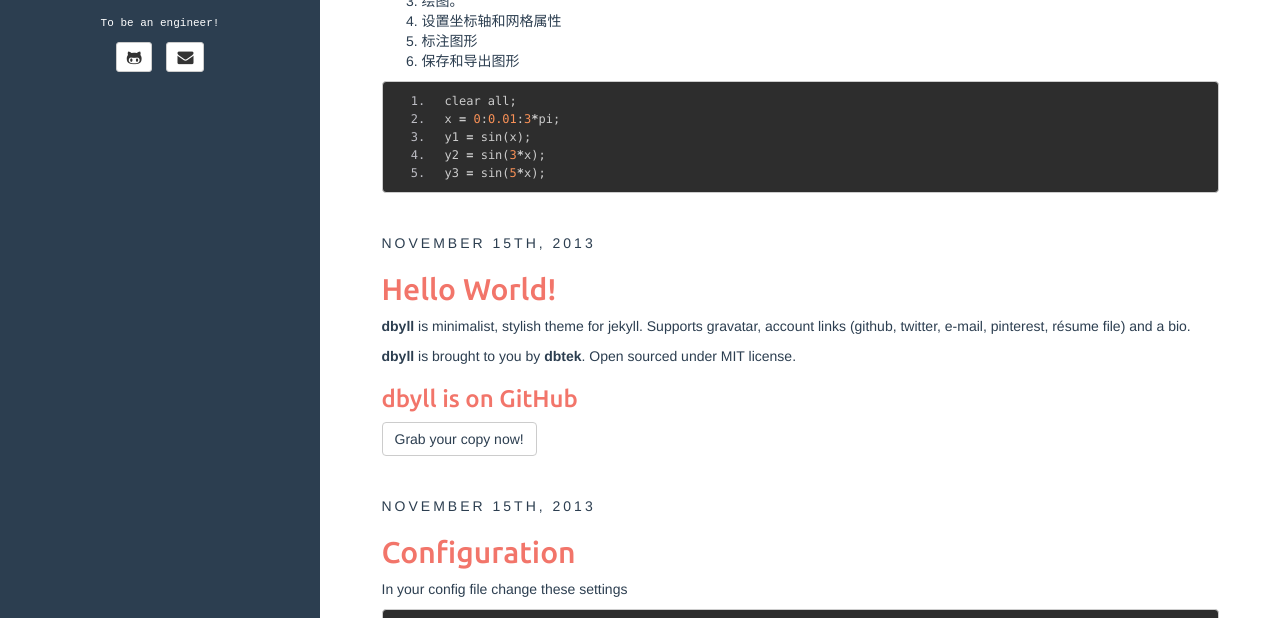
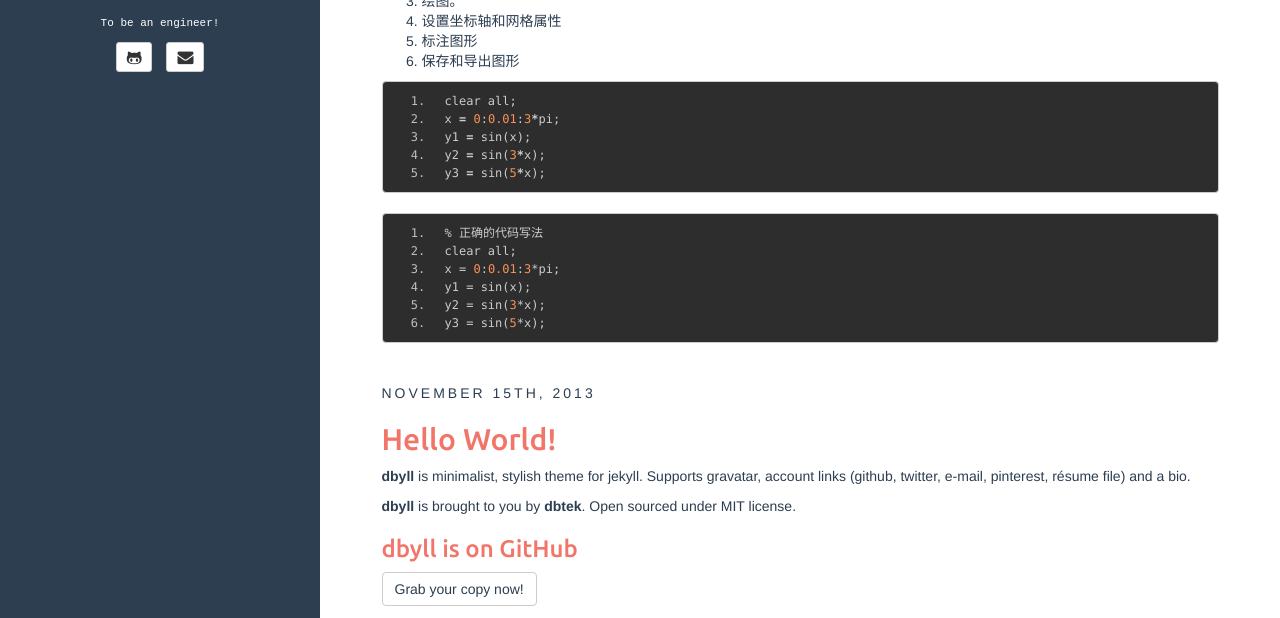
Before and after one commit to yangjingyi/yangjingyi.github.io, a Jekyll site: the page built from index.html, in a window 1280 px wide and 900 px high, cut to the strip 282-900 px from the top of the window. Built offline with Jekyll 4.4.1, drawn with Linux system fonts in a browser that asks for light colours; nearby versions of some CDN libraries; the list of posts is cut into pages by our own code.

Commit message:
write code

```diff
--- a/_posts/2015-09-26-Test.md
+++ b/_posts/2015-09-26-Test.md
@@ -21,3 +21,10 @@ y1 = sin(x);
 y2 = sin(3*x);
 y3 = sin(5*x);
 {% endhighlight %}
+
+    % 正确的代码写法
+    clear all;
+    x = 0:0.01:3*pi;
+    y1 = sin(x);
+    y2 = sin(3*x);
+    y3 = sin(5*x);
```
